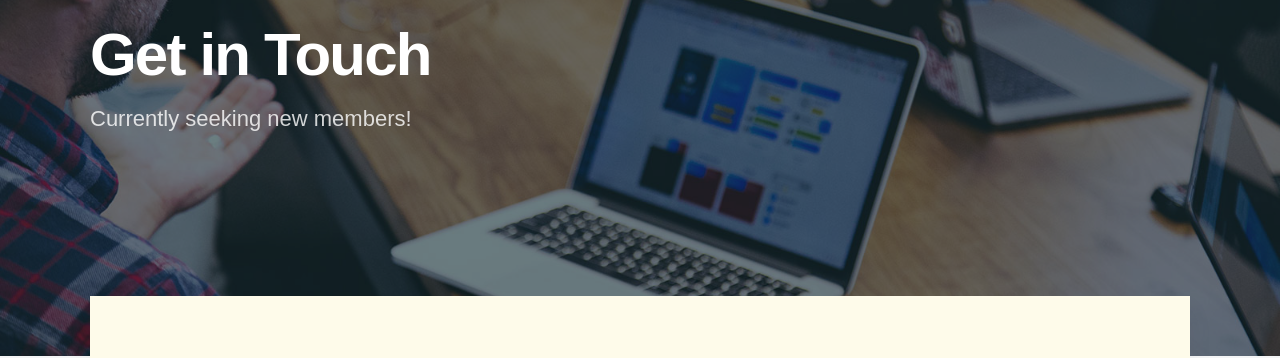
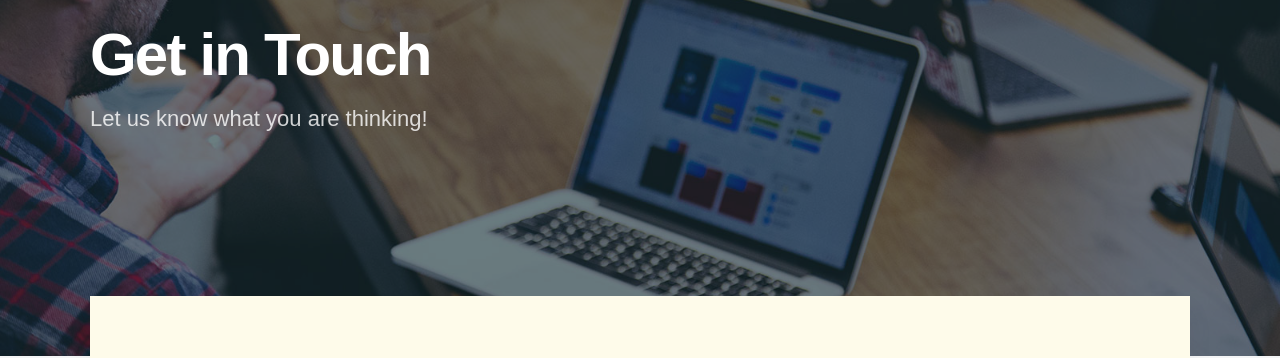
Before and after one commit to ndrsc3/laFinka.space, a Jekyll site: the page built from _pages/contact.md, in a window 1280 px wide. Shown: the part 236-594 px from the top of the page. Built offline with Jekyll 4.4.1, drawn with Linux system fonts in a browser that asks for light colours; nearby versions of some CDN libraries; some web fonts are replaced.

Commit message:
update contact

```diff
--- a/_pages/contact.md
+++ b/_pages/contact.md
@@ -1,7 +1,7 @@
 ---
 title: Get in Touch
-subtitle: Currently seeking new members!
-description: where does the descriptioni go?
+subtitle: Let us know what you are thinking!
+description: Contact Page
 featured_image: /images/demo/contact.jpg
 ---
 
```
